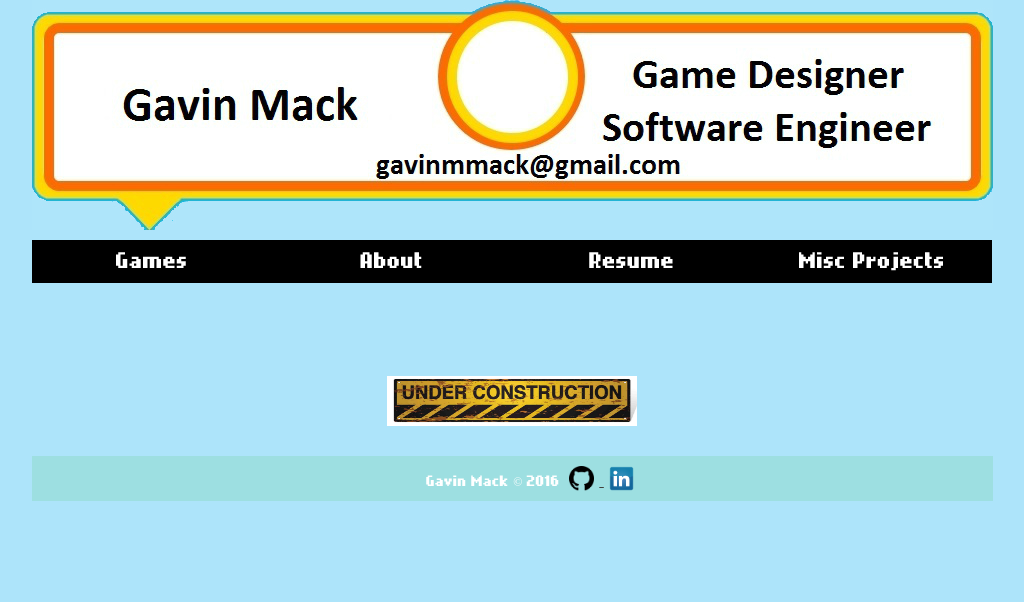
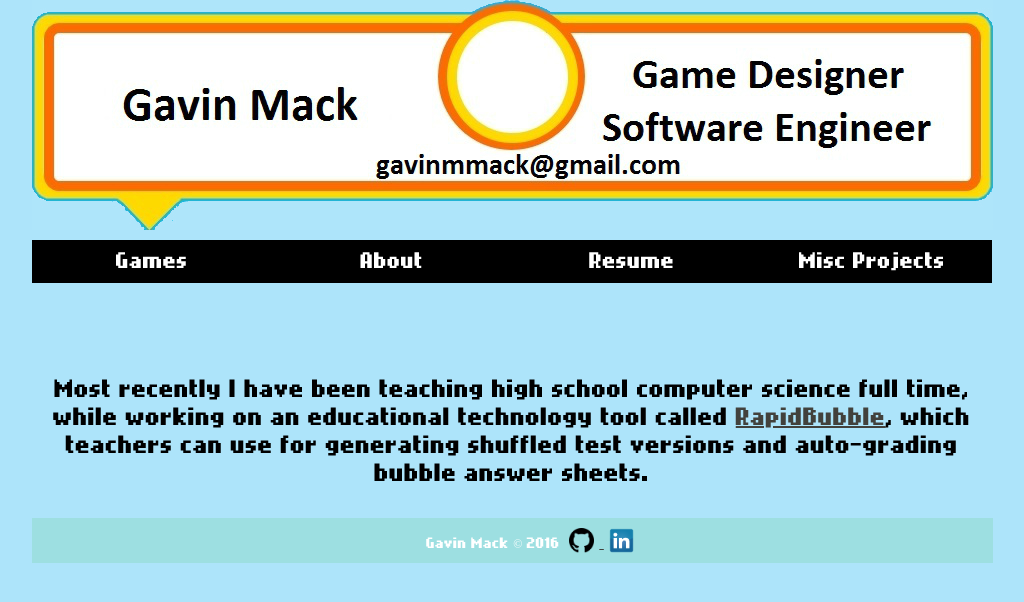
Before and after one commit to gmmack/gmmack.github.io, a plain HTML site: page misc.html in a window 1280 px wide. Shown: the whole page, without its empty margins (128-1152 px from the left). Drawn offline with Linux system fonts and the light colour scheme; files whose address does not match are found by name.

Commit message:
Update misc.html
added RB link

```diff
--- a/misc.html
+++ b/misc.html
@@ -250,7 +250,8 @@ a:hover, a:active, a:focus { /* this group of selectors will give a keyboard nav
 </ul>
 <h1>&nbsp;</h1>
   <p class="content"><!--It is safe to delete this if captions are disabled-->
-  <img src="images/under-construction.jpg" width="250" height="50" alt="Gavin Mack, Resume" /></p>
+  Most recently I have been teaching high school computer science full time, while working on an educational technology tool called <a href=rapidbubble.com>RapidBubble</a>,
+	  which teachers can use for generating shuffled test versions and auto-grading bubble answer sheets.</p>
   <div class="footer">Gavin Mack &copy; 2016
 	<a href="https://github.com/gmmack"><img src="images/githubicon.png" alt="github" name="github" width="25" height="25" hspace="5" border="0" align="absbottom" id="twitter" /> </a>
 	<a href="https://www.linkedin.com/in/gavinmack"> <img src="images/linkedinicon.png" alt="linkedIn" name="linkedin" width="25" height="25" hspace="5" border="0" align="absbottom" id="linkedin" /></a><br />
```
